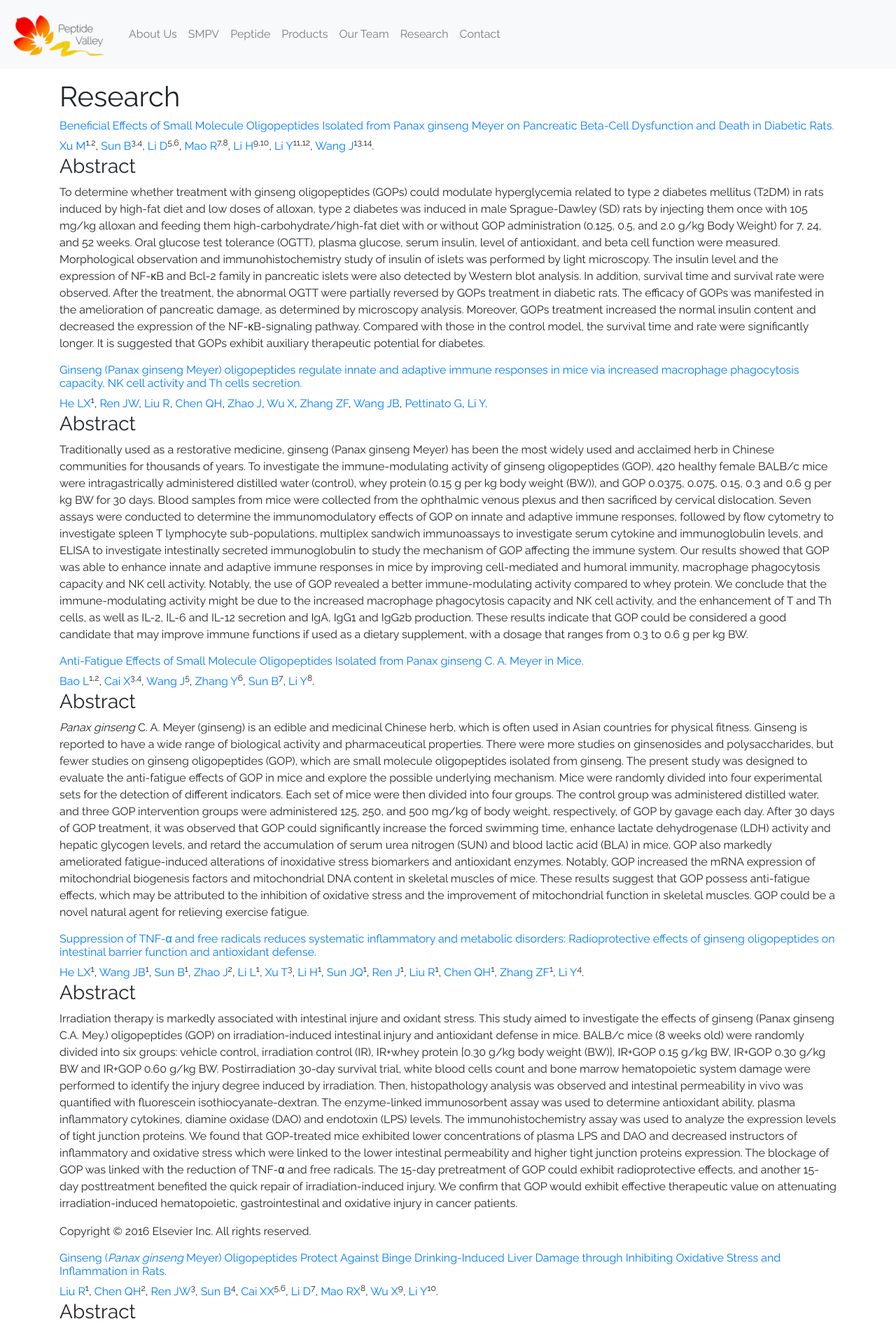
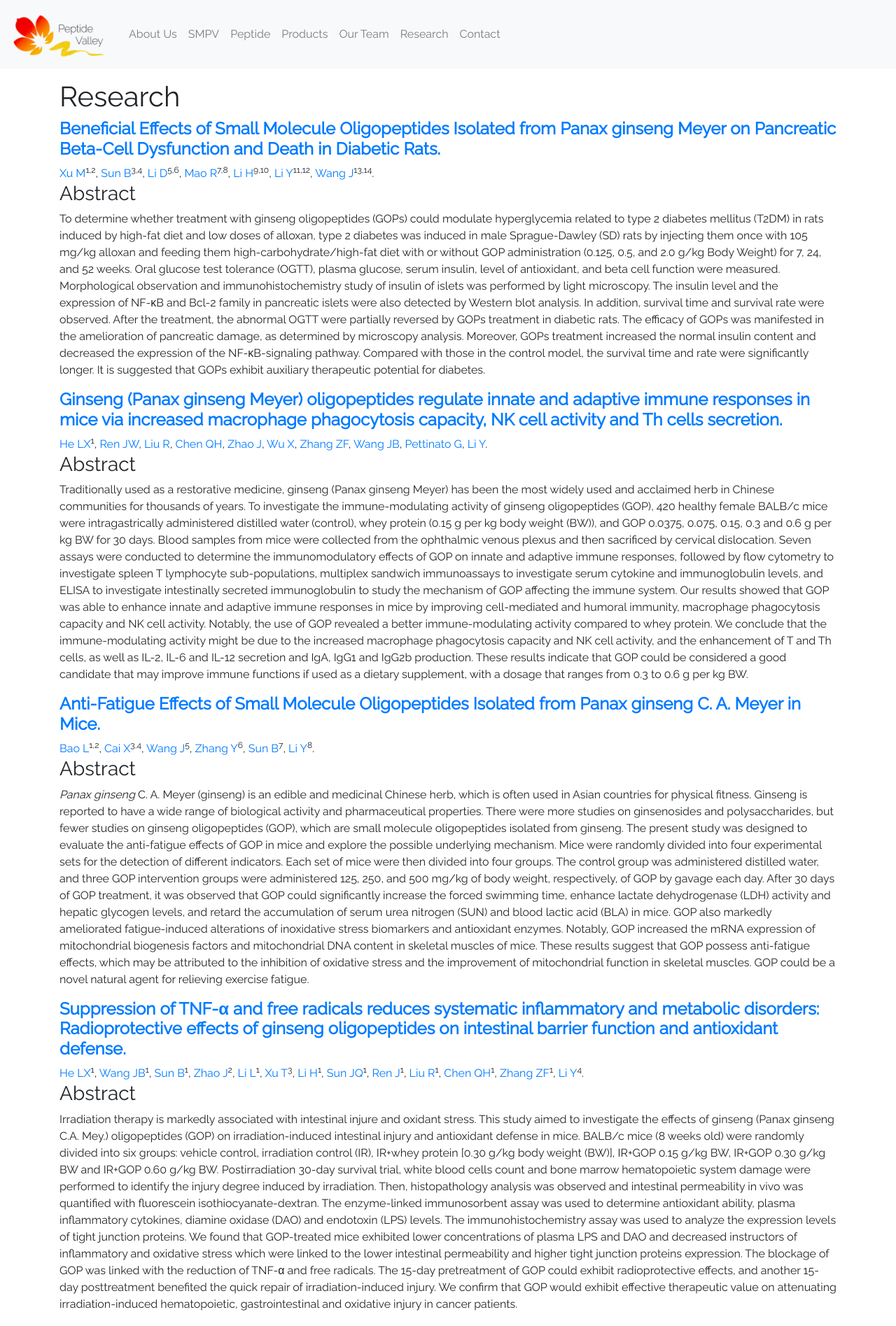
Before and after one commit to peptide-valley/peptide-valley.github.io, a Jekyll site: the page built from research/index.html, in a window 1280 px wide. Shown: the top 1895 px of the page at 70% size. Built offline with Jekyll 4.4.1, drawn with Linux system fonts in a browser that asks for light colours.

Commit message:
update style

```diff
--- a/_includes/style.html
+++ b/_includes/style.html
@@ -56,7 +56,8 @@
   }
 
   .pubmed h1 {
-    font-size: 1rem;
+    font-size: 1.5rem;
+    font-weight: bold;
   }
 
 </style>
```
